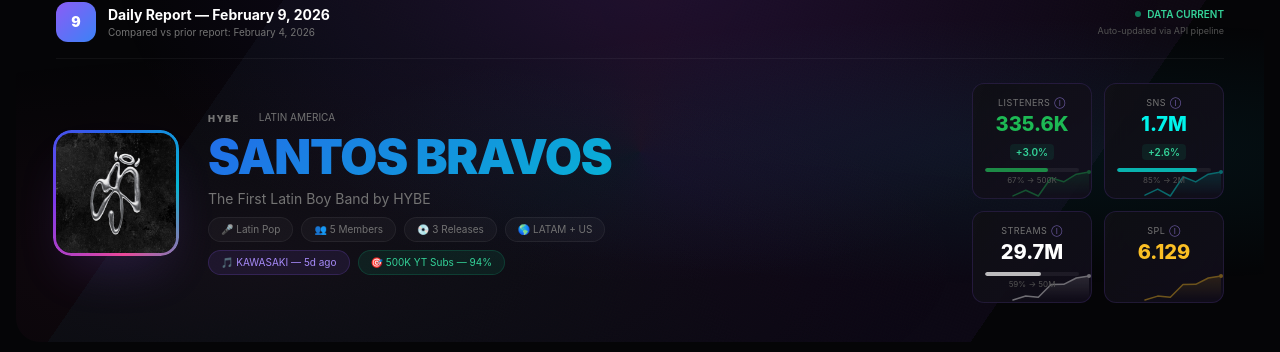
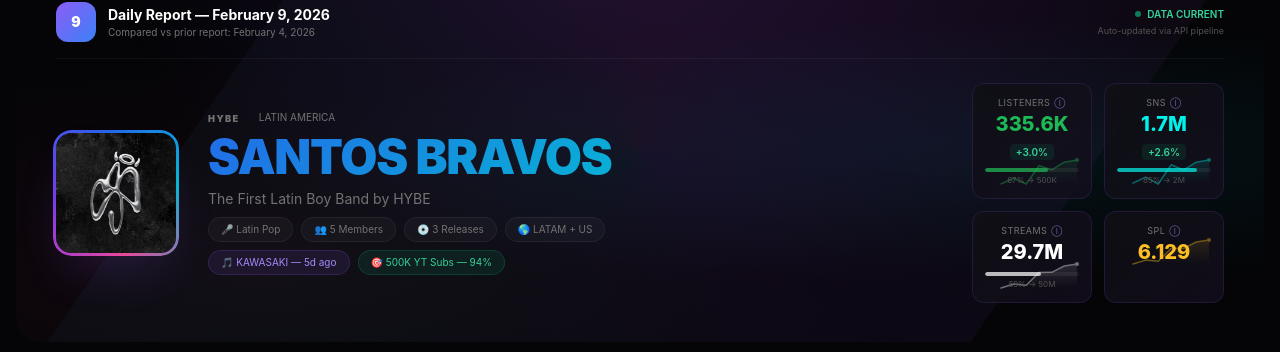
Before and after one commit to it-hbl/santos-bravos-dashboard, a Next.js app: page / in a window 1280 px wide. Shown: the part 134-486 px from the top of the page. Built offline with nearby package versions, Linux system fonts and the light colour scheme; no server answers; the database is empty.

Commit message:
Add GlowCard component with mouse-tracking radial gradient glow on hero stat cards

```diff
--- /dev/null
+++ b/app/components/GlowCard.tsx
@@ -0,0 +1,61 @@
+"use client";
+
+import { useRef, useCallback, ReactNode } from "react";
+
+interface GlowCardProps {
+  children: ReactNode;
+  className?: string;
+  glowColor?: string; // CSS color for the glow, e.g. "rgba(139, 92, 246, 0.15)"
+  glowSize?: number;  // px radius of the glow
+}
+
+/**
+ * GlowCard — A card wrapper with a mouse-tracking radial gradient glow.
+ * The glow follows the cursor, creating a premium interactive feel.
+ * Falls back gracefully (no glow) when JS is disabled or on touch devices.
+ */
+export default function GlowCard({
+  children,
+  className = "",
+  glowColor = "rgba(139, 92, 246, 0.12)",
+  glowSize = 250,
+}: GlowCardProps) {
+  const cardRef = useRef<HTMLDivElement>(null);
+  const glowRef = useRef<HTMLDivElement>(null);
+
+  const handleMouseMove = useCallback(
+    (e: React.MouseEvent<HTMLDivElement>) => {
+      if (!cardRef.current || !glowRef.current) return;
+      const rect = cardRef.current.getBoundingClientRect();
+      const x = e.clientX - rect.left;
+      const y = e.clientY - rect.top;
+      glowRef.current.style.opacity = "1";
+      glowRef.current.style.background = `radial-gradient(${glowSize}px circle at ${x}px ${y}px, ${glowColor}, transparent 70%)`;
+    },
+    [glowColor, glowSize]
+  );
+
+  const handleMouseLeave = useCallback(() => {
+    if (glowRef.current) {
+      glowRef.current.style.opacity = "0";
+    }
+  }, []);
+
+  return (
+    <div
+      ref={cardRef}
+      className={`relative overflow-hidden ${className}`}
+      onMouseMove={handleMouseMove}
+      onMouseLeave={handleMouseLeave}
+    >
+      {/* Glow layer */}
+      <div
+        ref={glowRef}
+        className="pointer-events-none absolute inset-0 z-0 transition-opacity duration-300"
+        style={{ opacity: 0 }}
+      />
+      {/* Content layer */}
+      <div className="relative z-10">{children}</div>
+    </div>
+  );
+}
--- a/app/page.tsx
+++ b/app/page.tsx
@@ -25,6 +25,7 @@ import DataFreshness from "./components/DataFreshness";
 import SkeletonLoader from "./components/SkeletonLoader";
 import BackToTop from "./components/BackToTop";
 import { ErrorBoundary, SectionErrorBoundary } from "./components/ErrorBoundary";
+import GlowCard from "./components/GlowCard";
 
 // Dynamic imports — lazy-loaded below-fold components for faster initial page load
 const StreamingCharts = dynamic(() => import("./components/StreamingCharts"), { ssr: false });
@@ -544,7 +545,7 @@ function Dashboard() {
               ].map(card => {
                 const targetPct = card.target ? Math.min(100, (card.value / card.target) * 100) : null;
                 return (
-                <div key={card.label} className="glass-hybe glass-hybe-card hero-card-enter rounded-xl p-3 text-center min-w-[120px] relative overflow-hidden cursor-default">
+                <GlowCard key={card.label} className="glass-hybe glass-hybe-card hero-card-enter rounded-xl p-3 text-center min-w-[120px] cursor-default" glowColor={`${card.color}20`} glowSize={200}>
                   <div className="absolute bottom-0 right-0 opacity-40 pointer-events-none">
                     <Sparkline
                       data={trendPoints(card.prior, card.isSpl ? card.value * 1000 : card.value)}
@@ -577,7 +578,7 @@ function Dashboard() {
                       <p className="text-[8px] text-neutral-600 mt-0.5">{targetPct.toFixed(0)}% → {card.targetLabel}</p>
                     </div>
                   )}
-                </div>
+                </GlowCard>
                 );
               })}
             </div>
```
